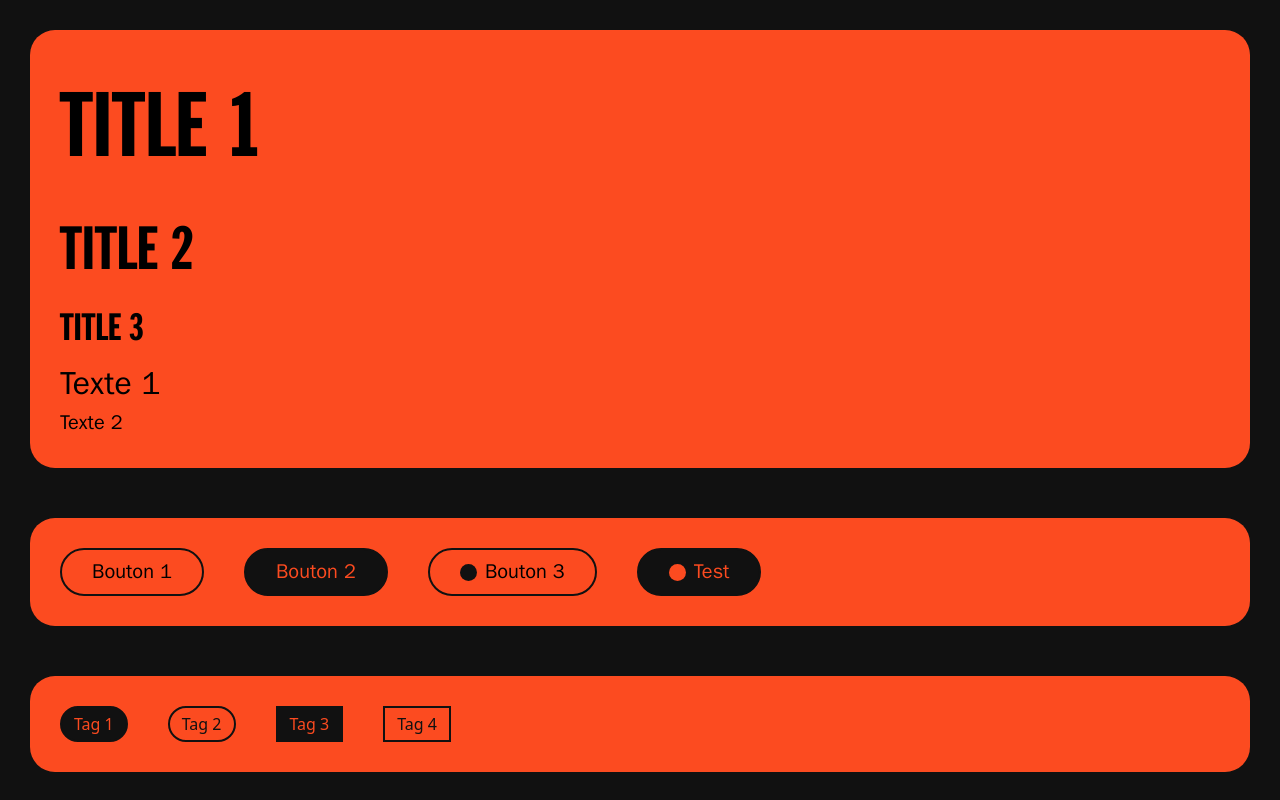
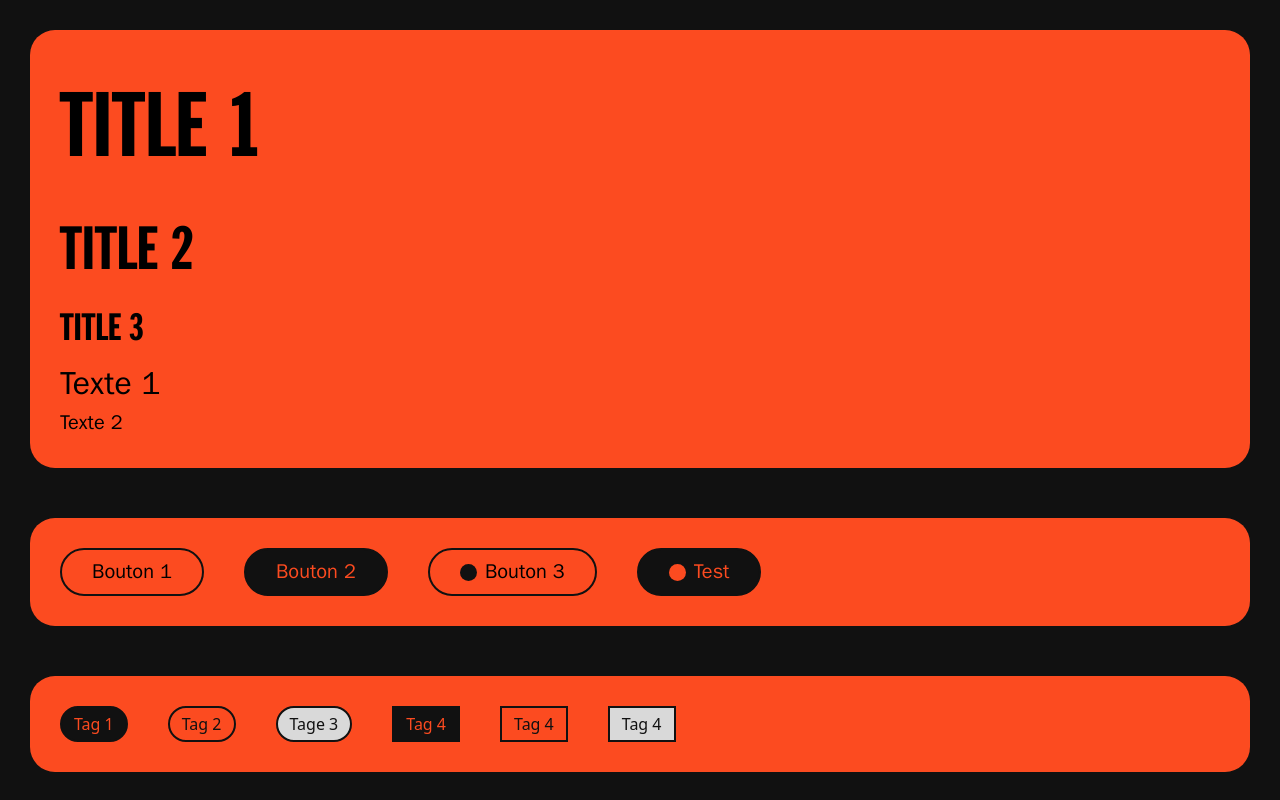
Before and after one commit to louis-va/brm, a React (Vite) app in the folder client/: page /design-system in a window 1280 px wide. Built offline with nearby package versions, Linux system fonts and the light colour scheme.

Commit message:
Update Tag

```diff
--- a/client/src/pages/DesignSystem.tsx
+++ b/client/src/pages/DesignSystem.tsx
@@ -65,12 +65,10 @@ export default function DesignSystem() {
       <div className="p-30 bg-orangePrimary rounded-25 flex gap-10">
         <Tag bgColor="black">Tag 1</Tag>
         <Tag bgColor="orange">Tag 2</Tag>
-        <Tag bgColor="black" rounded={false}>
-          Tag 3
-        </Tag>
-        <Tag bgColor="orange" rounded={false}>
-          Tag 4
-        </Tag>
+        <Tag bgColor="white">Tage 3</Tag>
+        <Tag bgColor="black" rounded={false}>Tag 4</Tag>
+        <Tag bgColor="orange" rounded={false}>Tag 4</Tag>
+        <Tag bgColor="white" rounded={false}>Tag 4</Tag>
       </div>
     </div>
   );
--- a/client/src/ui/design-system/Tag.tsx
+++ b/client/src/ui/design-system/Tag.tsx
@@ -1,8 +1,7 @@
-import React from 'react';
-
 interface TagProps {
-  bgColor: 'orange' | 'black';
+  bgColor: 'orange' | 'black' | 'white';
   rounded?: boolean;
+  className?: string;
   children?: React.ReactNode;
 }
 
@@ -19,6 +18,10 @@ export const Tag = ({ bgColor, rounded = true, children }: TagProps) => {
       bgColorClasses = 'bg-blackPrimary text-orangePrimary';
       borderClasses = 'border-2 border-blackPrimary';
       break;
+    case 'white':
+      bgColorClasses = 'bg-whitePrimary text-blackPrimary';
+      borderClasses = 'border-2 border-blackPrimary';
+      break;
     default:
       bgColorClasses = '';
       borderClasses = '';
```
Also changed, not shown: 1 other file (tests, documents, lock files or other folders).
